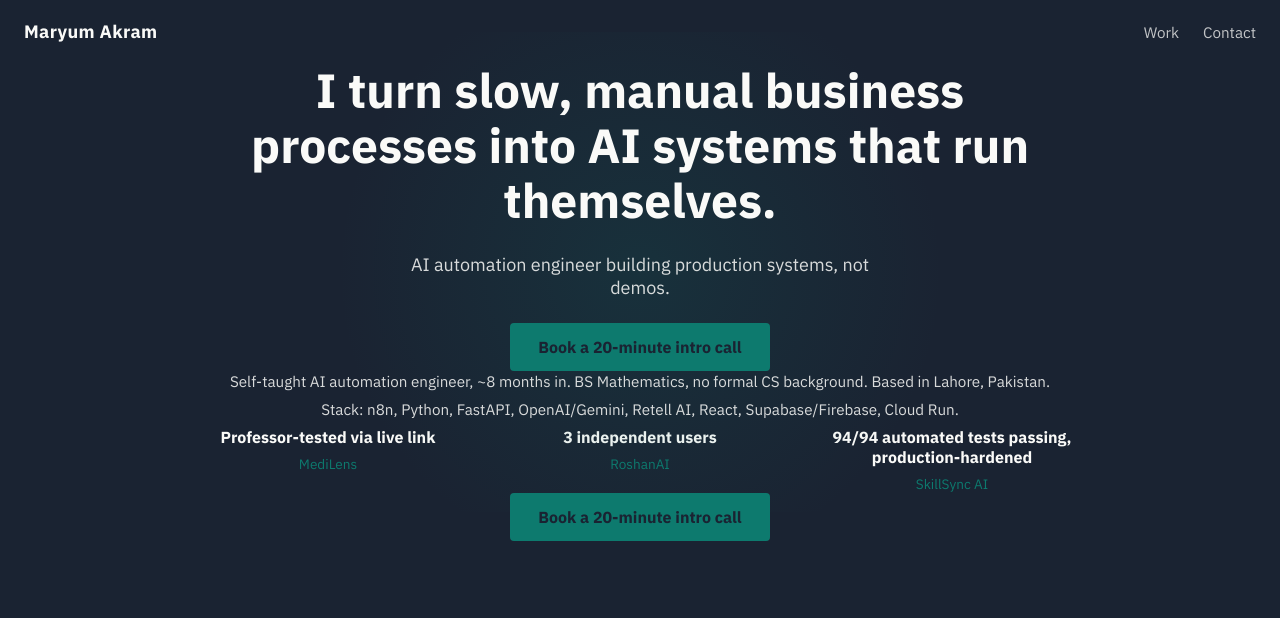
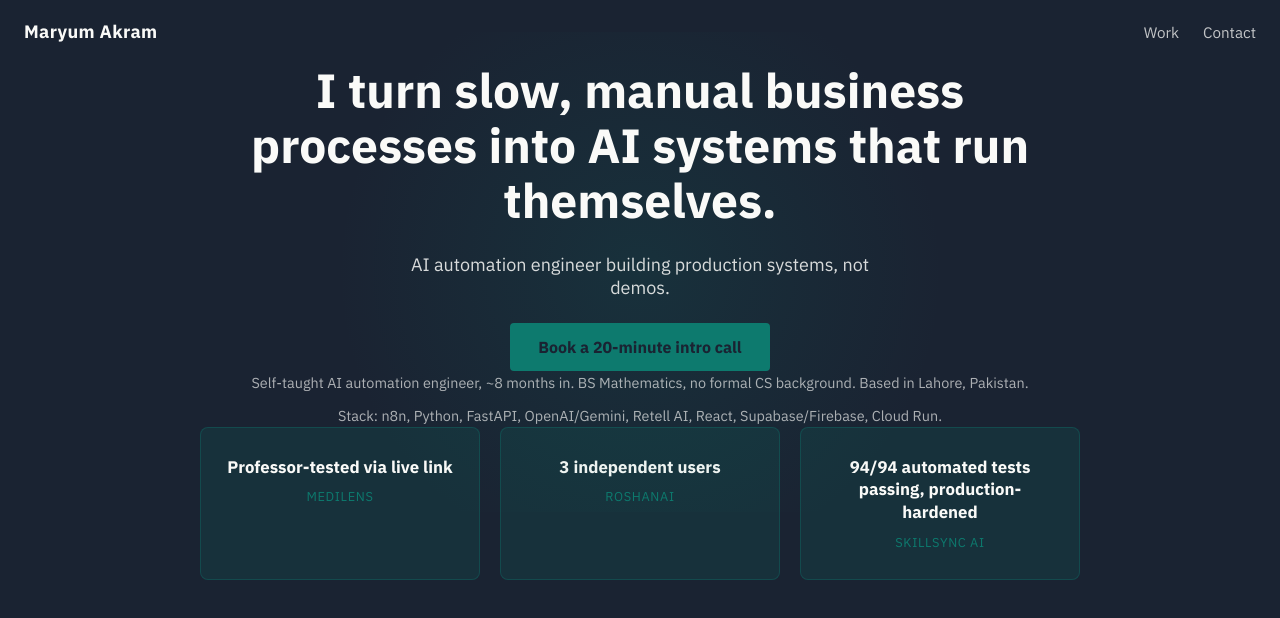
Before and after one commit to MaryumAkram16/maryum-portfolio, a React (Vite) app: page / in a window 1280 px wide. Shown: the top 618 px of the page. Built offline with nearby package versions, Linux system fonts and the light colour scheme.

Commit message:
Fix landing page spacing and turn proof strip into stat cards

```diff
--- a/src/pages/Landing.css
+++ b/src/pages/Landing.css
@@ -1,6 +1,6 @@
 .hero {
   position: relative;
-  padding: 96px 24px 64px;
+  padding: 112px 24px 72px;
   text-align: center;
   display: flex;
   flex-direction: column;
@@ -37,19 +37,25 @@
 }
 
 .credibility {
-  padding: 32px 24px;
+  padding: 40px 24px;
   text-align: center;
-  max-width: 640px;
+  max-width: 600px;
+  margin: 0 auto;
 }
 
 .credibility p {
-  margin: 0 0 8px;
-  font-size: 0.95rem;
-  opacity: 0.85;
+  margin: 0 0 10px;
+  font-size: 0.9rem;
+  line-height: 1.6;
+  opacity: 0.65;
+}
+
+.credibility p:last-child {
+  margin-bottom: 0;
 }
 
 .proof {
-  padding: 48px 24px;
+  padding: 72px 24px 112px;
 }
 
 .proof-strip {
@@ -58,28 +64,33 @@
   padding: 0;
   display: grid;
   grid-template-columns: repeat(3, 1fr);
-  gap: 24px;
+  gap: 20px;
   text-align: center;
+  max-width: 880px;
+  margin: 0 auto;
 }
 
 .proof-strip li {
   display: flex;
   flex-direction: column;
-  gap: 8px;
+  gap: 10px;
+  padding: 28px 20px;
+  border-radius: 8px;
+  background: var(--accent-glow-soft);
+  border: 1px solid var(--accent-glow);
 }
 
 .proof-strip li > span:first-child {
   font-weight: 700;
+  font-size: 1.05rem;
+  line-height: 1.35;
 }
 
 .proof-project {
-  font-size: 0.85rem;
+  font-size: 0.8rem;
   color: var(--accent);
-}
-
-.cta-bottom {
-  padding: 48px 24px 96px;
-  text-align: center;
+  text-transform: uppercase;
+  letter-spacing: 0.05em;
 }
 
 @media (max-width: 640px) {
--- a/src/pages/Landing.jsx
+++ b/src/pages/Landing.jsx
@@ -39,12 +39,6 @@ function Landing() {
           </li>
         </ul>
       </section>
-
-      <section className="cta-bottom container">
-        <a className="cta-button" href={BOOKING_URL} target="_blank" rel="noopener noreferrer">
-          Book a 20-minute intro call
-        </a>
-      </section>
     </main>
   )
 }
```
